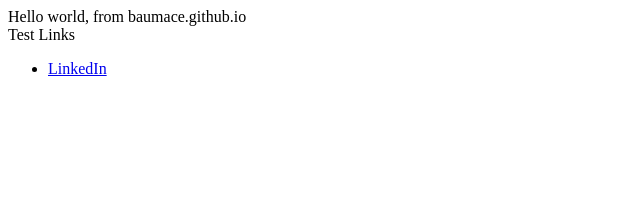
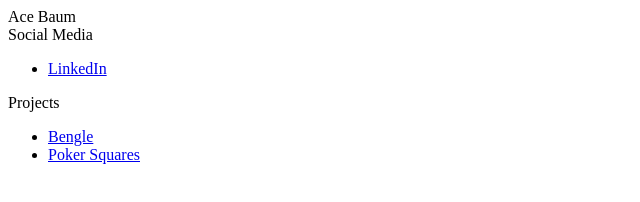
Before and after one commit to baumace/baumace.github.io, a plain HTML site: page index.html in a window 1280 px wide. Shown: the whole page, without its empty margins (0-640 px from the left). Drawn offline with Linux system fonts and the light colour scheme.

Commit message:
added project links to root

```diff
--- a/index.html
+++ b/index.html
@@ -1,13 +1,22 @@
 <html>
-<div>
-	Hello world, from baumace.github.io
-</div>
-<div>
-	Test Links
-	<ul>
-		<li><a href="https://www.linkedin.com/in/jay-ace-baum/">LinkedIn</a>
-		</li>
-	</ul>
-</div>
-
+    <div>Ace Baum</div>
+    <div>
+        Social Media
+        <ul>
+            <li>
+                <a href="https://www.linkedin.com/in/jay-ace-baum/">LinkedIn</a>
+            </li>
+        </ul>
+    </div>
+    <div>
+        Projects
+        <ul>
+            <li>
+                <a href="https://acebaum.com/bengle">Bengle</a>
+            </li>
+            <li>
+                <a href="https://acebaum.com/poker-squares">Poker Squares</a>
+            </li>
+        </ul>
+    </div>
 </html>
```
Also changed, not shown: .prettierrc.json (added).
